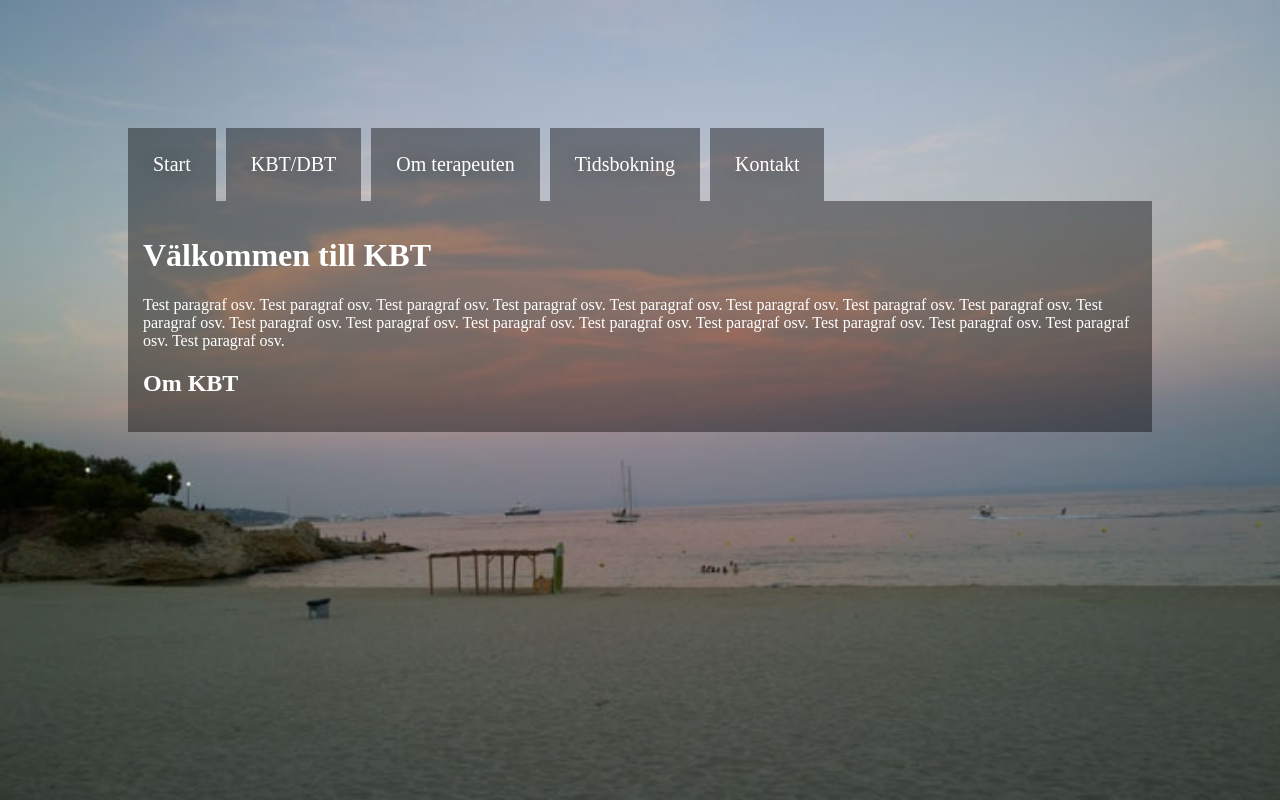
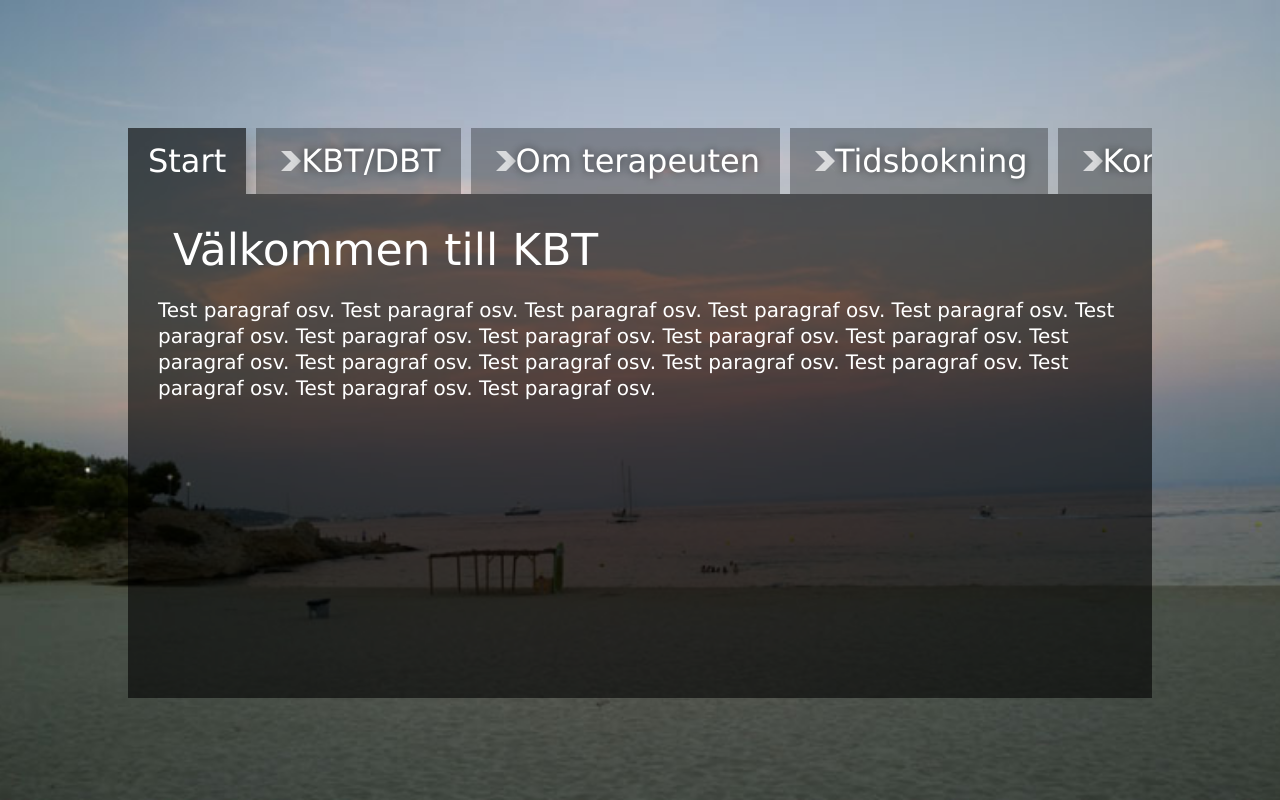
Before and after one commit to Stickheadz32/stickheadz32.github.io, a PHP site: page /kbt/ in a window 1280 px wide. Run offline with PHP 8.4, Linux system fonts and the light colour scheme.

Commit message:
scroll fixed

```diff
--- a/kbt/index.html
+++ b/kbt/index.html
@@ -11,46 +11,21 @@
 <body>
 <header></header>
 <ul class="menu">
-	<li><a href="">Start</a>
-	</li><li><a href="">KBT/DBT</a>
-	</li><li><a href="">Om terapeuten</a>
-	</li><li><a href="">Tidsbokning</a>
-	</li><li><a href="">Kontakt</a>
+    <li id="menuSelected">Start
+    </li><li><a href="omkbt.html">KBT/DBT</a>
+    </li><li><a href="om_mig.html">Om terapeuten</a>
+    </li><li><a href="tidsbokning.html">Tidsbokning</a>
+    </li><li><a href="kontakt.html">Kontakt</a>
 </li></ul>
 <div class="content">
 <h1>Välkommen till KBT</h1>
 <p>Test paragraf osv. Test paragraf osv. Test paragraf osv. Test paragraf osv. Test paragraf osv. Test paragraf osv. Test paragraf osv. Test paragraf osv. Test paragraf osv. Test paragraf osv. Test paragraf osv. Test paragraf osv. Test paragraf osv. Test paragraf osv. Test paragraf osv. Test paragraf osv. Test paragraf osv. Test paragraf osv. </p>
-<h2>Om KBT</h2>
 </div>
 <footer>
 </footer>
-<script>
-var autoHTML=1;
-function htmlPic(){
-    var a=window.screen.height,
-    //bildfilsuffix anpassad efter skärmupplösning
-    //parantes efter kolon för att ställa en ny ?: fråga
-    b=a<719?4:
-    (a<1079?3:
-    (a<2169?2:
-    (a<4351?1:0)));
-    var v=document.getElementsByTagName("html")[0],
-	r=v.id,
-	//bildprefix
-	img=["beach","coast","stone"],
-	s=r.length>0?r.slice(0,-1):img[2];
-	//bildsuffix
-	ir=["_4K","_2K","_1080p","_720p","_480p"],
-	//byter bild, se variabel img
-	r=(!r||s==img[2])?img[0]:(s==img[0]?img[1]:img[2]);
-	var pre=new Image(),i;
-	for(i=0;i<3;i++)
-	//bildprefix + suffix
-	pre.src="img/"+img[i]+ir[b]+".jpg";
-	v.id=r+b;
-}
-htmlPic();
-if(autoHTML)setInterval(htmlPic,5e3);
-</script>
+<div id="welcome">
+<h1>Välkommen till KBT</h1>
+</div>
+<script src="js/htmlPicTransition.js"></script>
 </body>
 </html>
--- /dev/null
+++ b/kbt/js/htmlPicTransition.js
@@ -0,0 +1,28 @@
+var autoHTML=1;
+function htmlPic(){
+	if(autoHTML){
+	    var a=window.screen.height,
+	    //bildfilsuffix anpassad efter skärmupplösning
+	    //parantes efter kolon för att ställa en ny ?: fråga
+	    b=a<719?4:
+	    (a<1079?3:
+	    (a<2169?2:
+	    (a<4351?1:0)));
+	    var v=document.getElementsByTagName("html")[0],
+		r=v.id,
+		//bildprefix
+		img=["beach","coast","stone"],
+		s=r.length>0?r.slice(0,-1):img[2];
+		//bildsuffix
+		ir=["_4K","_2K","_1080p","_720p","_480p"],
+		//byter bild, se variabel img
+		r=(!r||s==img[2])?img[0]:(s==img[0]?img[1]:img[2]);
+		var pre=new Image(),i;
+		for(i=0;i<3;i++)
+		//bildprefix + suffix
+		pre.src="img/"+img[i]+ir[b]+".jpg";
+		v.id=r+b;
+	}
+}
+htmlPic();
+setInterval(htmlPic,5e3);
--- a/kbt/kbt.css
+++ b/kbt/kbt.css
@@ -1,10 +1,39 @@
 /*Designed by Stickheadz32*/
+*{
+	font-family:Verdana,"Geneva",sans-serif;
+}
+h1{
+	margin:0 10px;
+	padding:10px 15px;
+	font-size:44px;
+	font-weight:400;
+}
+h2{
+	margin:0 10px;
+	padding:5px 10px;
+	font-size:20px;
+	line-height:26px;
+}
+p{
+	margin:0 10px;
+	padding:12px 0;
+	font-size:20px;
+	line-height:26px;
+}
+li{
+	margin:0 10px;
+	padding:12px 0;
+	font-size:20px;
+	line-height:26px;
+}
 html{
-background:#000 fixed center no-repeat;
+background:#FFF fixed center no-repeat;
 background-size: cover;
 margin:0;
 padding:0;
 transition:ease-in-out 2s background,ease-in-out 2s background-image;
+height:100%;
+display:block;
 }
 #beach0{background-image:url("img/beach_4K.jpg");}
 #beach1{background-image:url("img/beach_2K.jpg");}
@@ -26,8 +55,9 @@ transition:ease-in-out 2s background,ease-in-out 2s background-image;
 body{
 margin:0;
 padding:10%;
-height:100%;
-opacity:1;
+opacity:1 !important;
+height:90%;
+box-sizing: border-box;
 }
 .menu{
 color:#FFF;
@@ -35,28 +65,40 @@ margin:0;
 padding:0;
 display:block;
 /*Test för låg upplösning*/
-overflow-x:scroll;
+overflow-x:auto;
 overflow-y:hidden;
 white-space:nowrap;
 }
 .menu li{
 display:inline-block;
+font-size:200%;
+margin:0;
+padding:0;
 }
 .menu a{
 color:#FFF;
-background:none 25px rgba(0,0,0,.4) no-repeat;
-text-shadow:0 0 25px rgba(0,0,0,.6);
+background:url("img/arrow.svg") 25px rgba(0,0,0,.3) no-repeat;
+text-shadow: 0 0 10px rgba(0,0,0,.6);
 text-decoration:none;
-padding:25px;
+text-indent:25px;
+padding: 20px;
 margin:0 10px 0 0;
-font-size:20px;
 display:block;
-transition:ease-in-out .3s text-indent,ease-in-out .1s background;
+transition:ease-in-out .3s background;
+}
+.menu #menuSelected{
+	padding:20px;
+	background-color:rgba(0,0,0,.6);
+	box-shadow: 0 10px 20px 0px rgba(0,0,0,.3);
+	margin:0 10px 0 0;
+}
+.menu #menuSelected:before{
+	background:none !important;
+	width:0;
 }
 .menu a:hover{
-text-indent:25px;
-background:url("img/arrow.svg") 25px rgba(0,0,0,.6) no-repeat;
-box-shadow: 0 10px 20px rgba(0,0,0,.3);
+background-color:rgba(0,0,0,.6);
+box-shadow: 0 10px 20px 0px rgba(0,0,0,.3);
 transition:ease-in-out .3s;
 }
 .menu li:before{
@@ -65,9 +107,45 @@ background-image:url("img/svg/arrow.svg");
 }
 .content{
 color:#FFF;
-background:rgba(0,0,0,.4);
-min-height:100%;
+background:rgba(0,0,0,.6);
 margin:0;
-padding:15px;
+padding:20px;
 display:block;
+overflow-y:scroll;
+overflow-x:auto;
+height:100%;
 }
+#welcome{
+	position:absolute;
+	left:0;
+	top:0;
+	height:100%;
+	animation:welcome 4s 1;
+	opacity:0;
+	pointer-events:none;
+	margin:0;
+	padding:0;
+}
+#welcome h1{
+	padding:20%;
+	margin:auto;
+	font-size:72px;
+}
+@keyframes welcome{
+	0%{
+		background:rgba(0,0,0,1);
+		color:rgba(0,0,0,1);
+		opacity:1;
+		width:100%;
+		animation-timing-function:ease-in;}
+	40%{
+		opacity:.7;
+		color:rgba(255,255,255,1);
+		background:rgba(0,0,0,1);animation-timing-function:ease-out;
+	}
+	100%{
+		color:rgba(255,255,255,0);
+		opacity:0;
+		width:100%;
+	}
+}
```
Also changed, not shown: kbt/kbt.html (deleted, +0 -46 lines), kbt/kontakt.html (+7 -24 lines), kbt/om_mig.html (+18 -26 lines), kbt/omkbt.html (added, +42 -0 lines), kbt/tidsbokning.html (+7 -24 lines).
